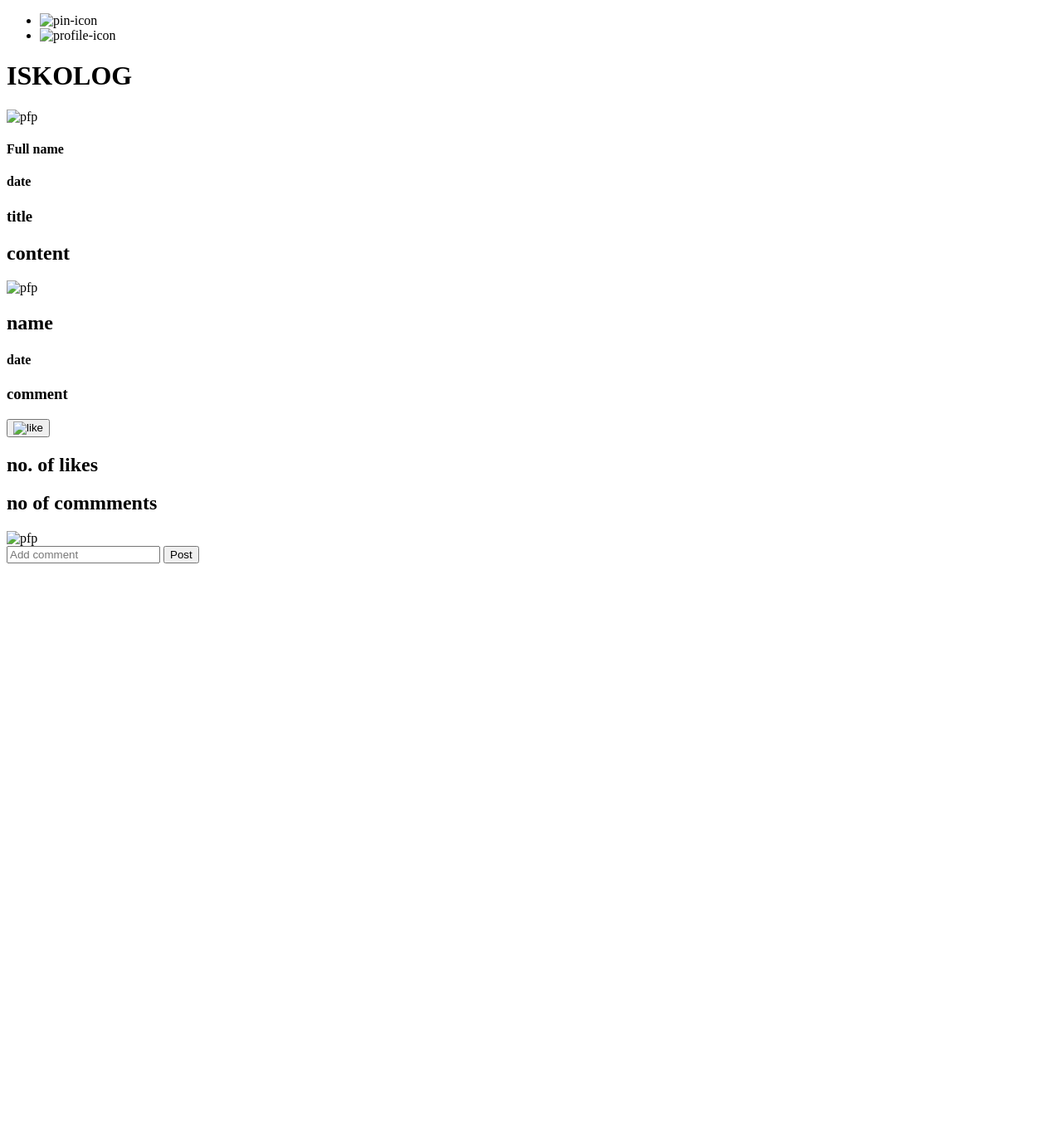
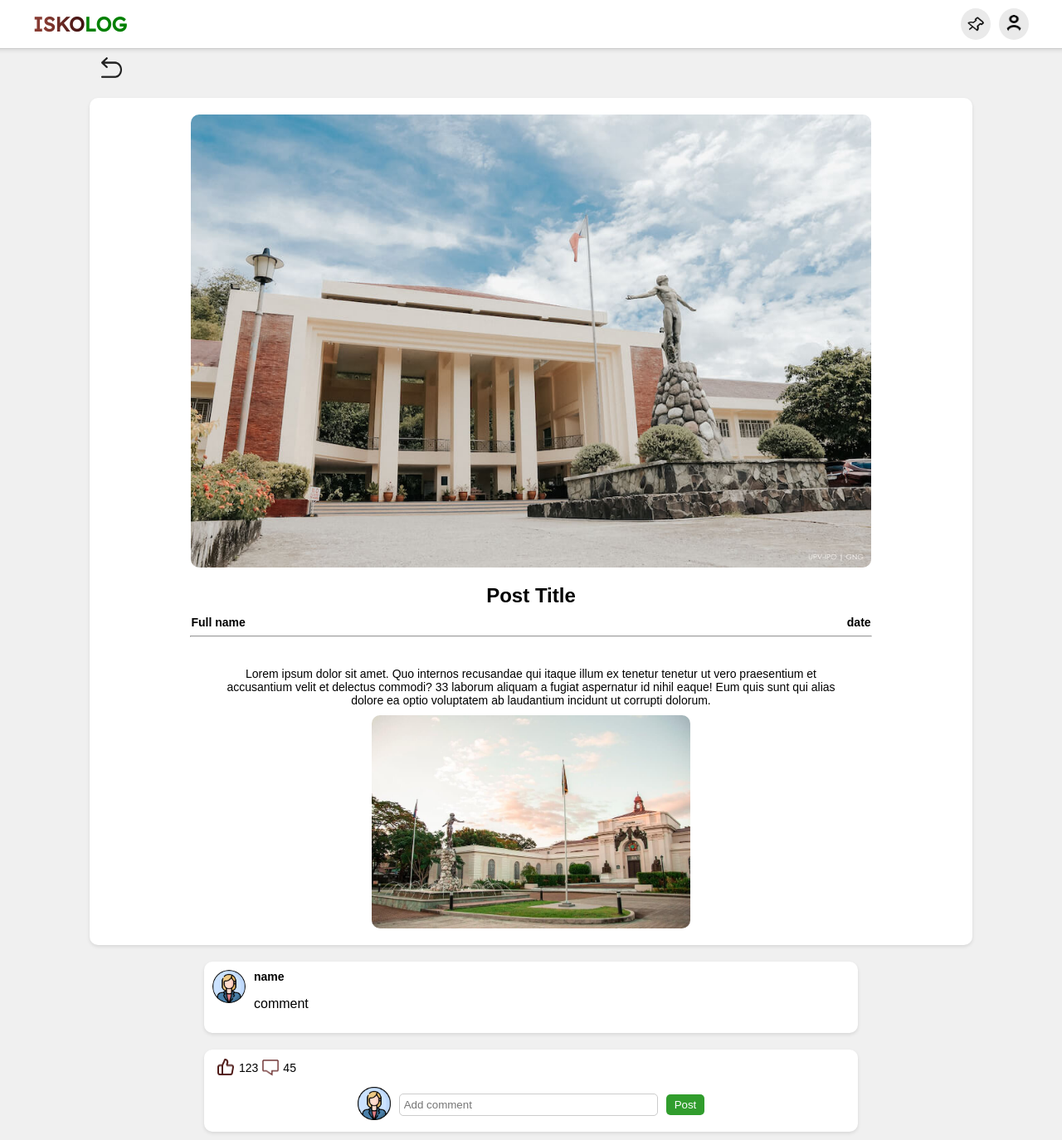
Before and after one commit to El-dawn/finalProject, a PHP site: page /post.html in a window 1280 px wide. Shown: the whole page at 83% size. Run offline with PHP 8.4, Linux system fonts and the light colour scheme; some web fonts are replaced.

Commit message:
css and html for post.html and result.html

```diff
--- a/post.html
+++ b/post.html
@@ -4,58 +4,76 @@
     <meta charset="UTF-8">
     <meta name="viewport" content="width=device-width, initial-scale=1.0">
     <title>Post</title>
+    <link rel="stylesheet" href="styles.css">
+    <script src="script.js" defer></script>
 </head>
 <body>
-    <div class="header-container">
-        <div class="header">
-            <ul>
-                <li><img src="" alt="pin-icon"></li>
-                <li><img src="" alt="profile-icon"></li>
-            </ul>
+    <div class="create-post-header-container">
+        <div class="create-post-header">
+            <a href="home.html"><h1 class="create-post-title">
+                <span class="create-post-isko">ISKO</span><span class="create-post-log">LOG</span>
+            </h1></a>
+            <div class="create-post-nav-icons">
+                <img src="images/thumbtacks 1pin-icon.png" alt="pin-icon">
+                <img onclick="viewProfile()" src="images/personprofile-icon.png" alt="profile-icon">
+            </div>
         </div>
     </div>
 
-    <div class="title-container">
-        <div class="title">
-            <h1>ISKOLOG</h1>
+    <div class="back-container">
+        <img onclick="window.history.back()" src="images/Vectorback.png" alt="back-icon">
+    </div>
+
+    <div class="main-post-container">
+        <div class="main-post-picture">
+            <img src="images/sample-img.jpeg" class="photo" alt="photo">
+        </div>
+        <div class="post-header">
+            <h3 class="post-title">Post Title</h3>
+            <div class="post-details">
+                <h4 class="post-user">Full name</h4>
+                <h4 class="post-date">date</h4>
+            </div>
+            <hr>
+            <br>
+        </div>
+        <div class="content-post">
+            <p>Lorem ipsum dolor sit amet. Quo internos recusandae qui itaque illum ex tenetur tenetur ut vero praesentium et accusantium velit et delectus commodi? 33 laborum aliquam a fugiat aspernatur id nihil eaque! Eum quis sunt qui alias dolore ea optio voluptatem ab laudantium incidunt ut corrupti dolorum.</p>
+            <img src="images/sample-img2.jpeg" alt="post image">
         </div>
     </div>
 
-    <div class="post-container">
-        <div class="post">
-            <div class="profile picture"><img src="" class ="pfp" alt="pfp"></div>
-            <h4>Full name</h4>
-            <h4>date</h4>
-            <div id="content">
-                <h3>title</h3>
-                <h2>content</h2>
+    <div class="comment-container">
+        <div class="comment">
+            <div class="profile-picture">
+                <img src="images/profilepicture-icon.png" class="pfp" alt="pfp">
+            </div>
+            <div class="comment-content">
+                <h2>name</h2>
+                <p>comment</p>
             </div>
         </div>
-
     </div>
 
     <div class="comment-container">
-        <div class = "comment">
-            <div class="profile picture"><img src="" class ="pfp" alt="pfp"></div>
-            <h2>name</h2>
-            <h4>date</h4>
-            <h3>comment</h3>
+        <div class="like-comment-info">
+            <button class="like-button">
+                <img src="images/Vectorlike-icon.png" class="like" alt="like">
+            </button>
+            <p>123</p>
+
+            <img src="images/Vectorcomment-icon.png" class="comment-icon" alt="comment-icon">
+            <p>45</p>
         </div>
-
-    </div>
-    <div class="comment-container">
-        <button><img src="" class = like alt = "like"></button>
-        <h2>no. of likes</h2>
-        <h2>no of commments</h2>
         <div class="comment-btn">
-            <div class="profile picture"><img src="" class ="pfp" alt="pfp"></div>
-            <form action="login.php" method="post">
-                <input type="text" name="comment" placeholder="Add comment">
+            <div class="profile-picture">
+                <img src="images/profilepicture-icon.png" class="pfp" alt="pfp">
+            </div>
+            <form action="" method="post">
+                <input class="cmt-textbox" type="text" name="comment" placeholder="Add comment">
                 <button>Post</button>
             </form>
-
         </div>
     </div>
-
 </body>
 </html>
--- /dev/null
+++ b/script.js
@@ -0,0 +1,7 @@
+function createPost() {
+    window.location.href = "createPost.html";
+}
+
+function viewProfile() {
+    window.location.href = "profile.html";
+}
--- a/styles.css
+++ b/styles.css
@@ -70,6 +70,10 @@ body, html {
 
 .login-container button:hover {
     background-color: #632822;
+}
+
+a{
+    text-decoration: none;
 }
 
 .isko{
@@ -216,6 +220,19 @@ body, html {
     flex: 1;
 }
 
+.metadata {
+    display: flex;
+    align-items: center; /* Aligns metadata vertically */
+}
+
+.trend-likes {
+    margin-left: 20px; /* Increased margin for better spacing */
+}
+
+.trend-date {
+    margin-left: auto;
+}
+
 .user {
     font-weight: bold;
 }
@@ -309,9 +326,7 @@ body, html {
 
 .back-container {
     padding: 10px;
-    position: absolute;
-    top: 80px;
-    left: 100px;
+    margin-right: 79%;
 }
 
 .back-container img {
@@ -501,3 +516,172 @@ body, html {
 .logout a:hover{
     color: #319d2d;
 }
+
+
+.main-post-container {
+    width: 80%;
+    margin: 10px auto;
+    background-color: #fff;
+    padding: 20px;
+    border-radius: 10px;
+    box-shadow: 0 2px 4px rgba(0, 0, 0, 0.1);
+}
+
+.main-post-picture {
+    display: flex;
+    justify-content: center;
+    margin-bottom: 20px;
+}
+
+.main-post-picture img {
+    max-width: 80%;
+    height: auto;
+    border-radius: 10px;
+}
+
+.post-header {
+    margin-top: 10px;
+}
+
+.post-title {
+    font-size: 24px;
+    margin: 10px 0;
+    text-align: center;
+}
+
+.post-details {
+    display: flex;
+    justify-content: space-between;
+    width: 80%;
+    margin: 0 auto;
+}
+
+.post-details h4 {
+    font-size: 14px;
+    margin: 0;
+}
+
+hr{
+    width: 80%;
+}
+
+.content-post {
+    margin-top: 20px;
+    text-align: center;
+    width: 75%;
+    margin: 0 auto;
+}
+
+.content-post p {
+    font-size: 14px;
+    margin: 10px 0;
+}
+
+.content-post img {
+    max-width: 50%;
+    height: auto;
+    margin-top: 10px;
+    border-radius: 10px;
+    display: block;
+    margin-left: auto;
+    margin-right: auto;
+}
+.comment-container {
+    width: 60%;
+    margin: 10px auto;
+    background-color: #fff;
+    padding: 10px;
+    border-radius: 10px;
+    box-shadow: 0 2px 4px rgba(0, 0, 0, 0.1);
+}
+
+.like-comment-info {
+    display: flex;
+    align-items: center;
+    margin-bottom: 10px;
+}
+
+.like-comment-info p {
+    margin: 0 5px;
+    font-size: 14px;
+}
+
+.like-button {
+    background: none;
+    border: none;
+    cursor: pointer;
+    margin-right: -5px;
+}
+
+.like-button img, .comment-icon {
+    width: 20px;
+    height: 20px;
+}
+
+.comment-btn {
+    display: flex;
+    justify-content: center;
+    align-items: center;
+}
+
+.comment-btn .profile-picture img {
+    width: 40px;
+    height: 40px;
+}
+
+.comment-btn form {
+    display: flex;
+    align-items: center;
+}
+
+
+.comment-btn input[type="text"] {
+    padding: 5px;
+    margin-left: 10px;
+    margin-right: 10px;
+    border: 1px solid #ccc;
+    border-radius: 5px;
+    width: 300px;
+    max-width: 100%;
+}
+
+
+.comment-btn button {
+    padding: 5px 10px;
+    border: none;
+    border-radius: 5px;
+    background-color: #319d2d;
+    color: white;
+    cursor: pointer;
+}
+
+.comment-btn button:hover {
+    background-color: #20691E;
+}
+
+.comment {
+    display: flex;
+    flex-direction: row;
+    align-items: flex-start;
+}
+
+.comment .profile-picture {
+    margin-right: 10px;
+}
+
+.comment .profile-picture img {
+    width: 40px;
+    height: 40px;
+    border-radius: 50%;
+    object-fit: cover;
+}
+
+.comment-content {
+    display: flex;
+    flex-direction: column;
+}
+
+.comment-content h2, .comment-content h4, .comment-content h3 {
+    margin: 0;
+    font-size: 14px;
+}
```
Also changed, not shown: createPost.html (+7 -5 lines), home.html (+26 -21 lines), profile.html (+6 -4 lines), result.html (+57 -24 lines), images/sample-img2.jpeg (added).
